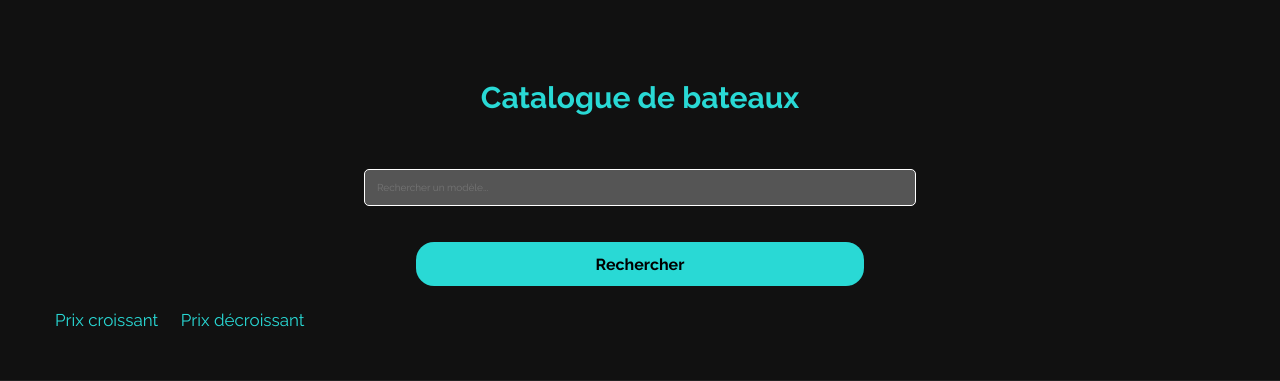
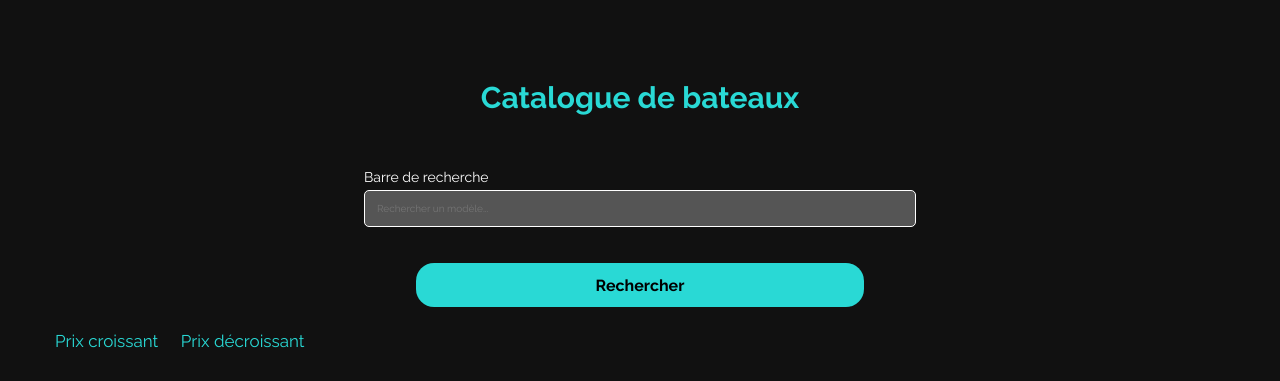
Before and after one commit to BomberQLF/SAE_Resa_Web, a PHP site: page /catalogue.php?tri=1 in a window 1280 px wide. Shown: the part 65-446 px from the top of the page. Run offline with PHP 8.4, Linux system fonts and the light colour scheme; data that the repository does not hold is empty.

Commit message:
Update yacht.css

```diff
--- a/yacht.css
+++ b/yacht.css
@@ -13,19 +13,6 @@
   padding: 0;
   box-sizing: border-box;
   font-family: "Raleway", sans-serif;
-}
-
-.sr-only {
-  border: 0 !important;
-  clip: rect(1px, 1px, 1px, 1px) !important;
-  -webkit-clip-path: inset(50%) !important;
-  clip-path: inset(50%) !important;
-  height: 1px !important;
-  overflow: hidden !important;
-  padding: 0 !important;
-  position: absolute !important;
-  width: 1px !important;
-  white-space: nowrap !important;
 }
 
 a {
```
